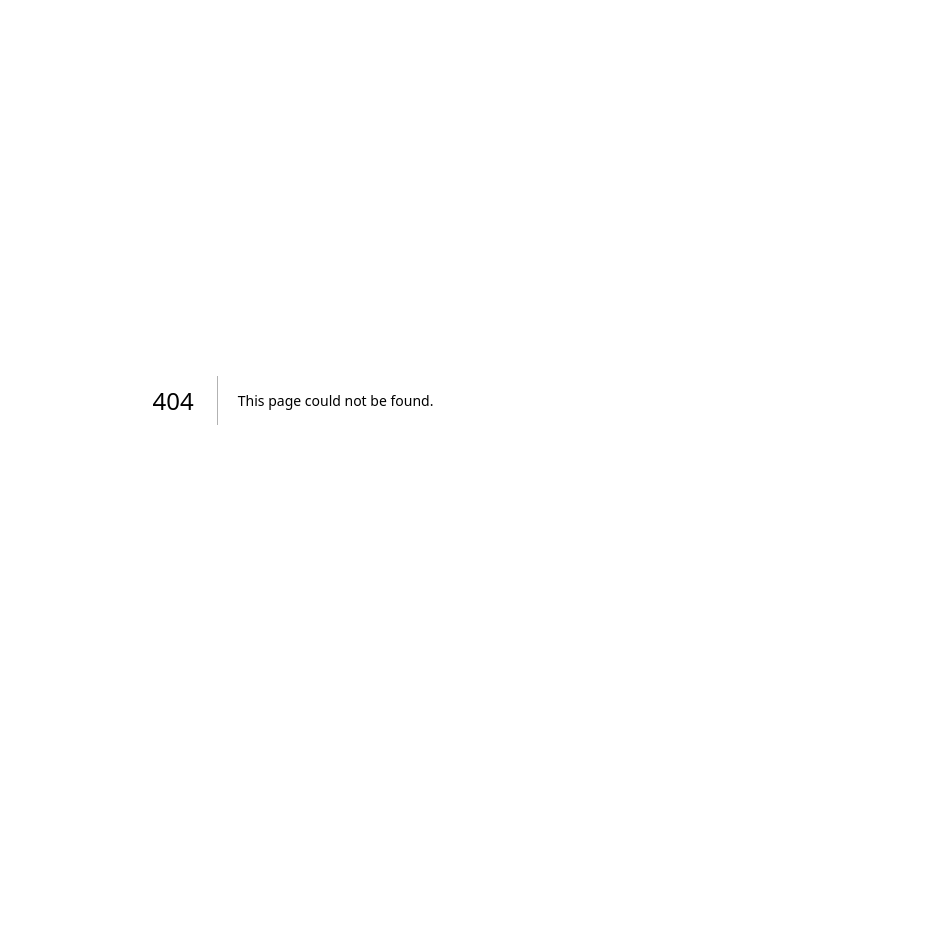
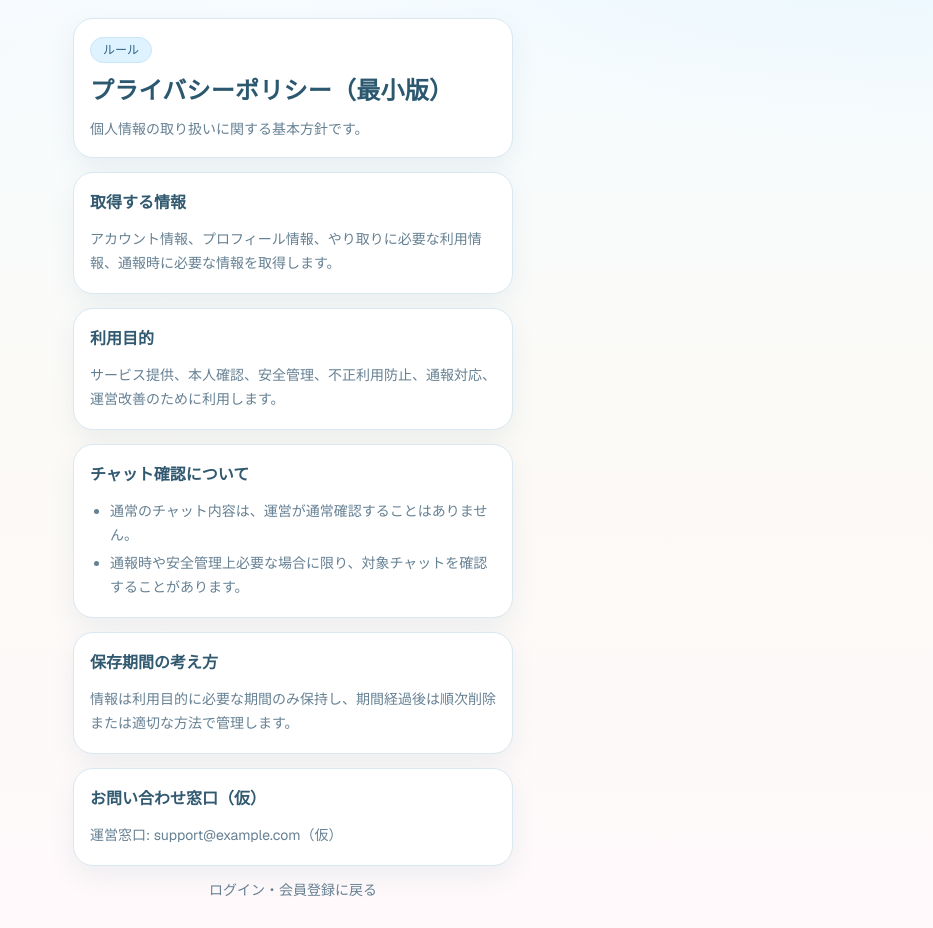
Before and after one commit to enzinhiro/nagisa-link, a Next.js app: page /privacy in a window 1280 px wide. Before the commit this address had no page. Shown: the whole page, without its empty margins (347-1280 px from the left). Before the commit the page ends 800 px from the top, so only its background shows below. Built offline with nearby package versions, Linux system fonts and the light colour scheme.

Commit message:
Add terms and privacy policy pages

```diff
--- a/src/app/auth/page.tsx
+++ b/src/app/auth/page.tsx
@@ -235,7 +235,12 @@ export default function AuthPage() {
                   checked={agreedTerms}
                   onChange={(e) => setAgreedTerms(e.target.checked)}
                 />
-                <span>利用規約に同意する</span>
+                <span>
+                  <Link href="/terms" className="underline underline-offset-3">
+                    利用規約
+                  </Link>
+                  に同意する
+                </span>
               </label>
               <label className="inline-flex items-start gap-2 text-sm text-[#47687c]">
                 <input
@@ -244,7 +249,12 @@ export default function AuthPage() {
                   checked={agreedPrivacy}
                   onChange={(e) => setAgreedPrivacy(e.target.checked)}
                 />
-                <span>プライバシーポリシーに同意する</span>
+                <span>
+                  <Link href="/privacy" className="underline underline-offset-3">
+                    プライバシーポリシー
+                  </Link>
+                  に同意する
+                </span>
               </label>
               {signupMessage && <p className="text-sm text-[#3f6680]">{signupMessage}</p>}
               <button className="primary-btn mt-1" type="submit" disabled={isSignupSubmitting}>
--- /dev/null
+++ b/src/app/privacy/page.tsx
@@ -0,0 +1,53 @@
+import Link from "next/link";
+
+export default function PrivacyPage() {
+  return (
+    <div className="mock-page">
+      <main className="mock-shell screen-stack">
+        <header className="soft-card flex flex-col gap-3">
+          <p className="inline-flex w-fit rounded-full px-3 py-1 text-xs font-medium pill-blue">ルール</p>
+          <h1 className="hero-title text-2xl font-semibold">プライバシーポリシー（最小版）</h1>
+          <p className="muted-text text-sm">個人情報の取り扱いに関する基本方針です。</p>
+        </header>
+
+        <section className="soft-card flex flex-col gap-3">
+          <h2 className="section-title">取得する情報</h2>
+          <p className="muted-text text-sm leading-6">
+            アカウント情報、プロフィール情報、やり取りに必要な利用情報、通報時に必要な情報を取得します。
+          </p>
+        </section>
+
+        <section className="soft-card flex flex-col gap-3">
+          <h2 className="section-title">利用目的</h2>
+          <p className="muted-text text-sm leading-6">
+            サービス提供、本人確認、安全管理、不正利用防止、通報対応、運営改善のために利用します。
+          </p>
+        </section>
+
+        <section className="soft-card flex flex-col gap-3">
+          <h2 className="section-title">チャット確認について</h2>
+          <ul className="muted-text text-sm leading-6 list-disc pl-5 space-y-1">
+            <li>通常のチャット内容は、運営が通常確認することはありません。</li>
+            <li>通報時や安全管理上必要な場合に限り、対象チャットを確認することがあります。</li>
+          </ul>
+        </section>
+
+        <section className="soft-card flex flex-col gap-3">
+          <h2 className="section-title">保存期間の考え方</h2>
+          <p className="muted-text text-sm leading-6">
+            情報は利用目的に必要な期間のみ保持し、期間経過後は順次削除または適切な方法で管理します。
+          </p>
+        </section>
+
+        <section className="soft-card flex flex-col gap-3">
+          <h2 className="section-title">お問い合わせ窓口（仮）</h2>
+          <p className="muted-text text-sm leading-6">運営窓口: support@example.com（仮）</p>
+        </section>
+
+        <Link href="/auth" className="text-center text-sm muted-text underline underline-offset-3">
+          ログイン・会員登録に戻る
+        </Link>
+      </main>
+    </div>
+  );
+}
--- /dev/null
+++ b/src/app/terms/page.tsx
@@ -0,0 +1,46 @@
+import Link from "next/link";
+
+export default function TermsPage() {
+  return (
+    <div className="mock-page">
+      <main className="mock-shell screen-stack">
+        <header className="soft-card flex flex-col gap-3">
+          <p className="inline-flex w-fit rounded-full px-3 py-1 text-xs font-medium pill-blue">ルール</p>
+          <h1 className="hero-title text-2xl font-semibold">利用規約（最小版）</h1>
+          <p className="muted-text text-sm">渚リンクを安心してご利用いただくための基本ルールです。</p>
+        </header>
+
+        <section className="soft-card flex flex-col gap-3">
+          <h2 className="section-title">サービスの性質</h2>
+          <ul className="muted-text text-sm leading-6 list-disc pl-5 space-y-1">
+            <li>本サービスは完全招待制のクローズドサービスです。</li>
+            <li>本サービスは母親向けサービスです。</li>
+          </ul>
+        </section>
+
+        <section className="soft-card flex flex-col gap-3">
+          <h2 className="section-title">ご利用上のお願い</h2>
+          <ul className="muted-text text-sm leading-6 list-disc pl-5 space-y-1">
+            <li>利用者間トラブルは原則として当事者間で解決してください。</li>
+            <li>オフライン面会、連絡先交換、やり取りは自己責任でお願いします。</li>
+            <li>画像送信、URL送信、外部サービスへの誘導は禁止です。</li>
+          </ul>
+        </section>
+
+        <section className="soft-card flex flex-col gap-3">
+          <h2 className="section-title">責任に関する考え方</h2>
+          <ul className="muted-text text-sm leading-6 list-disc pl-5 space-y-1">
+            <li>
+              スクリーンショット、転載、再共有、口外、端末管理不備など運営管理外の情報流出について、運営は原則責任を負いません。
+            </li>
+            <li>運営の責任は、法令上許される範囲で制限されます。</li>
+          </ul>
+        </section>
+
+        <Link href="/auth" className="text-center text-sm muted-text underline underline-offset-3">
+          ログイン・会員登録に戻る
+        </Link>
+      </main>
+    </div>
+  );
+}
```
